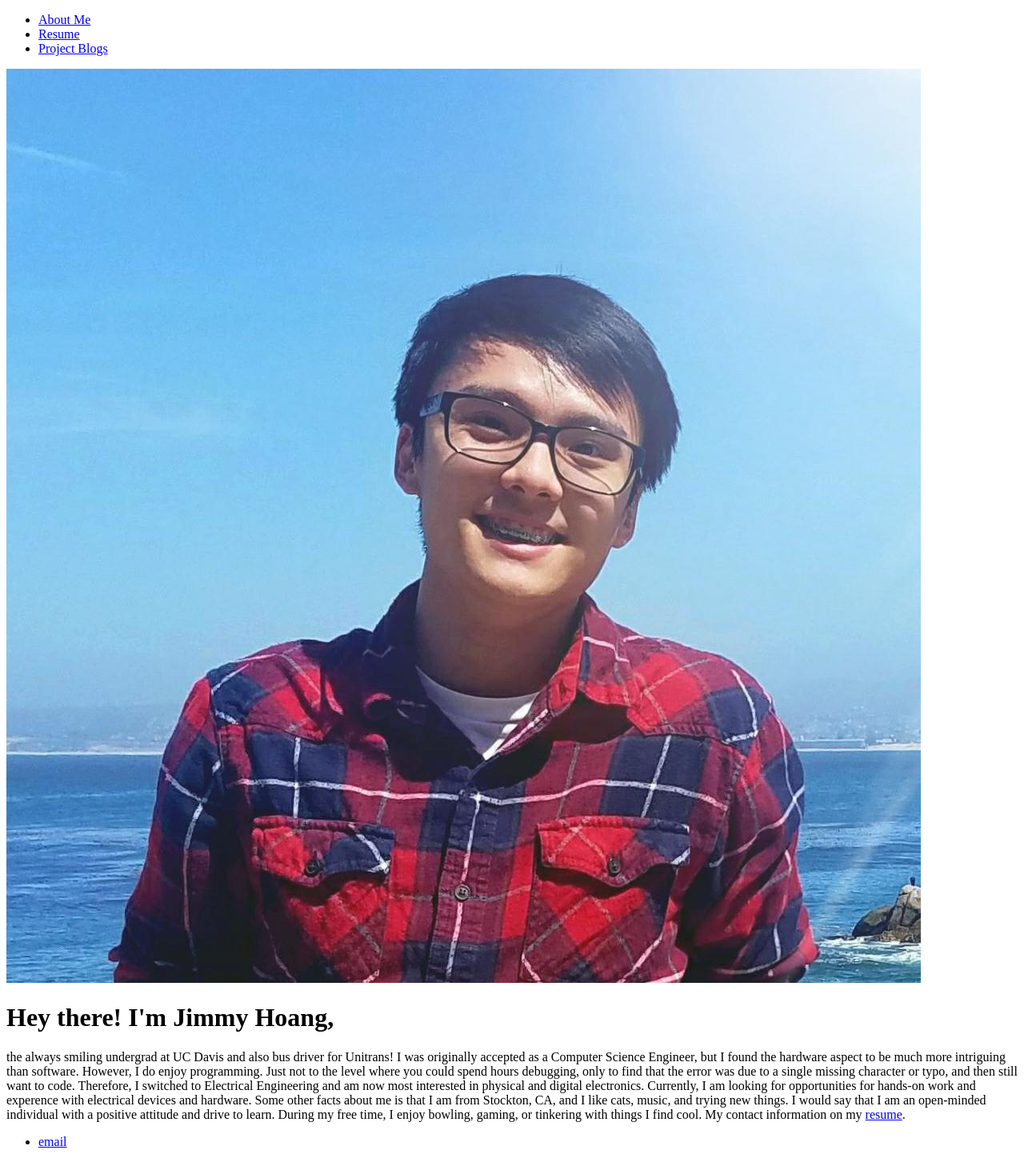
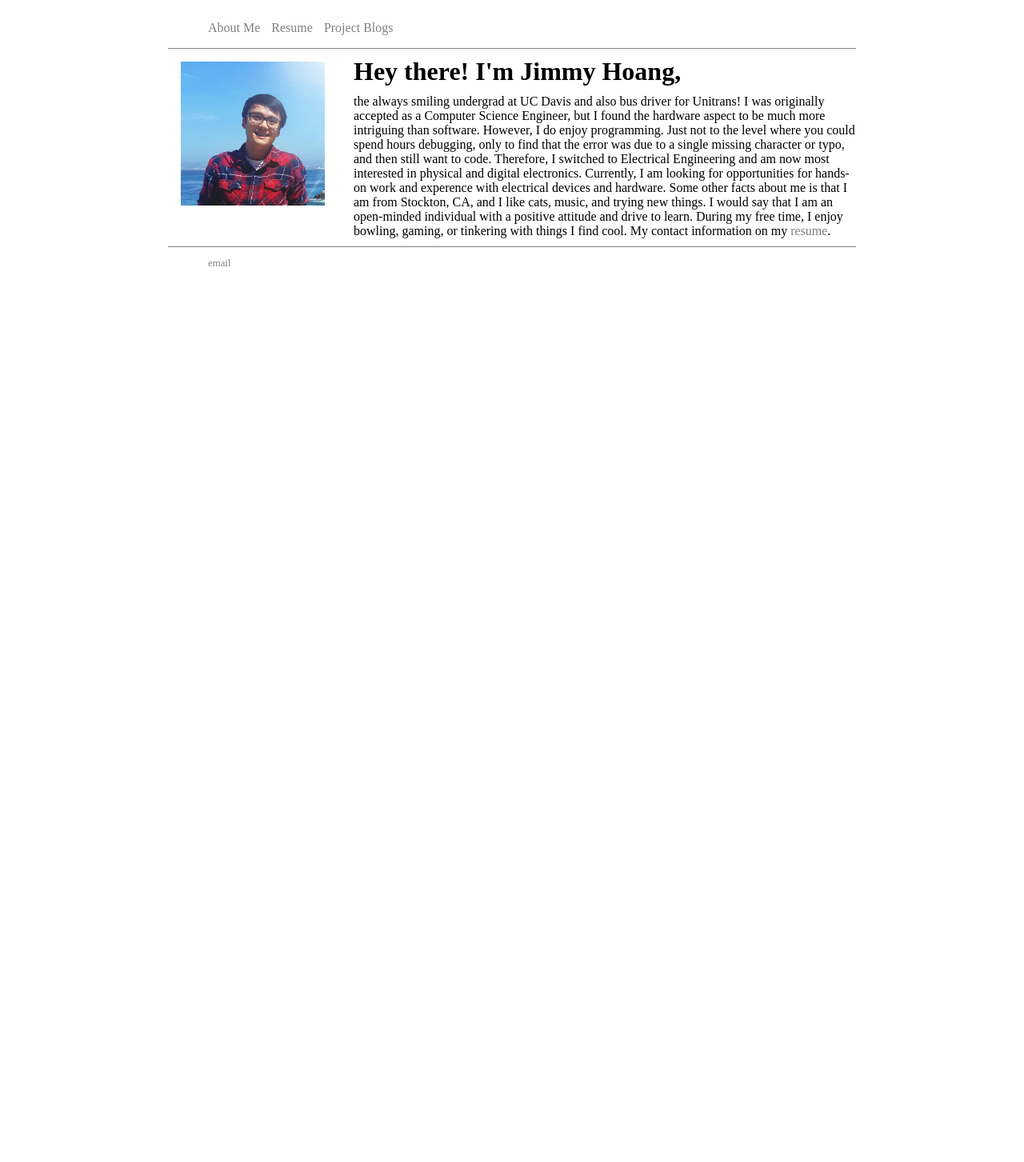
Before and after one commit to jhoang209/jhoang209.github.io, a Jekyll site: the page built from index.html, in a window 1280 px wide. Shown: the whole page at 80% size. Built offline with Jekyll 4.4.1, drawn with Linux system fonts in a browser that asks for light colours; after the commit the page ends 900 px from its top, so only the background shows below that.

Commit message:
Add files via upload

```diff
--- a/index.html
+++ b/index.html
@@ -1,20 +1,7 @@
-<!DOCTYPE html>
-<html>
-<head>
-	<title>Who is Jimmy Hoang</title>
-	<meta charset="utf-8"/>
-	<link rel="stylesheet" type="text/css" href="./main.css">
-
-</head>
-<body>
-	<div class="container">
-		<nav>
-			<ul>
-				<li><a href=".">About Me</a></li>
-				<li><a href="./resume.html">Resume</a></li>
-				<li><a href="./blog.html">Project Blogs</a></li>
-			</ul>
-		</nav>
+---
+layout: default
+title: Who is Jimmy Hoang
+---
 
 <div class="about">
   <img src="./me.jpg"/>
@@ -23,13 +10,3 @@
     <p> the always smiling undergrad at UC Davis and also bus driver for Unitrans! I was originally accepted as a Computer Science Engineer, but I found the hardware aspect to be much more intriguing than software. However, I do enjoy programming. Just not to the level where you could spend hours debugging, only to find that the error was due to a single missing character or typo, and then still want to code. Therefore, I switched to Electrical Engineering and am now most interested in physical and digital electronics. Currently, I am looking for opportunities for hands-on work and experence with electrical devices and hardware. Some other facts about me is that I am from Stockton, CA, and I like cats, music, and trying new things. I would say that I am an open-minded individual with a positive attitude and drive to learn. During my free time, I enjoy bowling, gaming, or tinkering with things I find cool. My contact information on my <a href="./resume.html">resume</a>.</p>
   </div>
 </div>
-	</div>
-
-	<footer>
-		<ul>
-			<li><a href="mailto:jmyhoang@ucdavis.edu">email</a></li>
-		</ul>
-  </footer>
-
-</body>
-</html>
```
Lines whose indentation alone changed are shown as unchanged.
